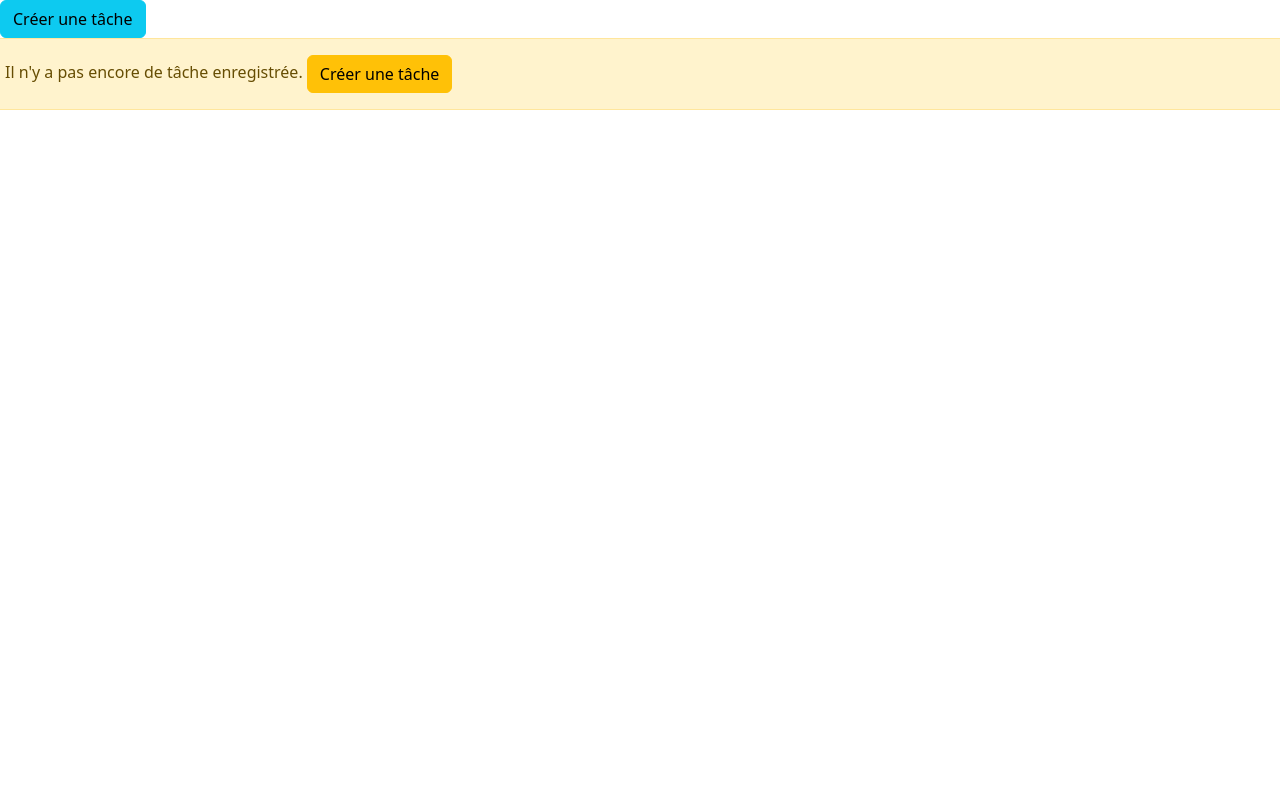
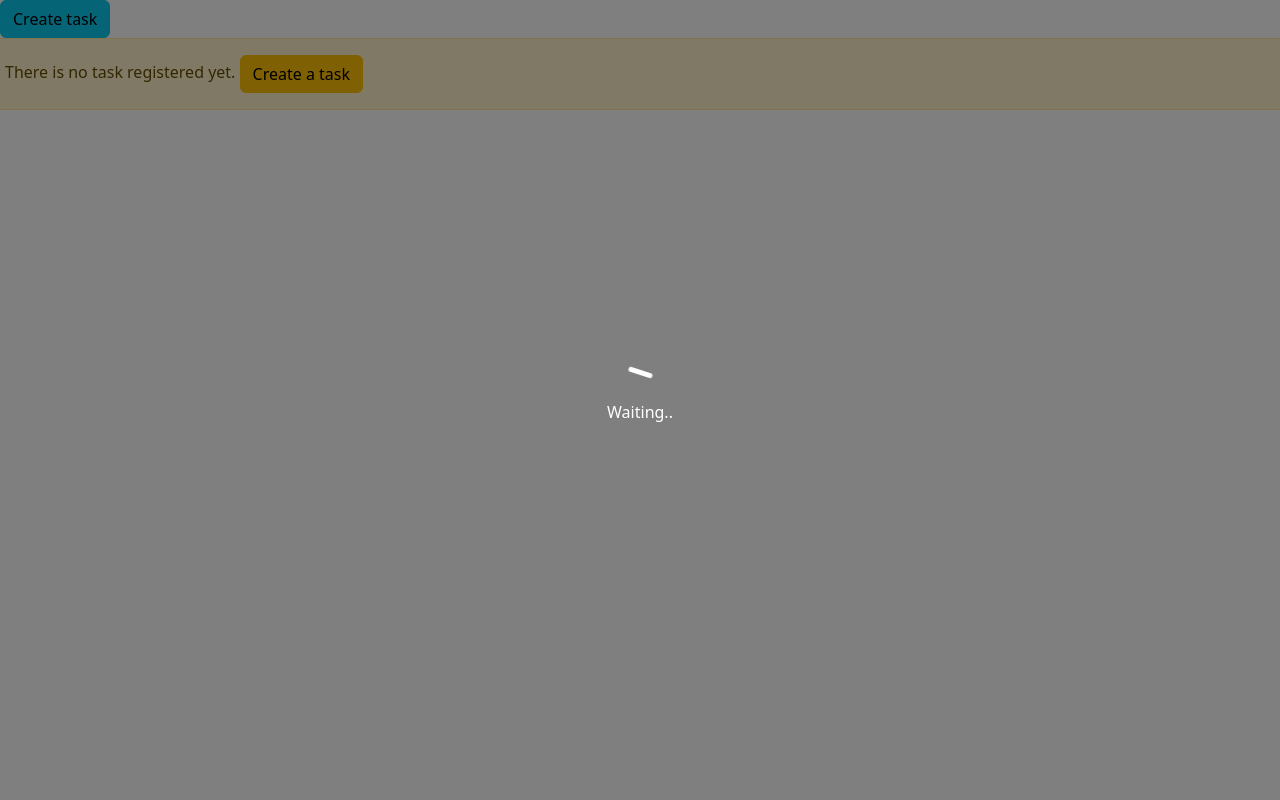
Before and after one commit to un-sam-sauvage/todo, a Symfony app: template templates/task/list.html.twig in a window 1280 px wide. Shown: the part 64-864 px from the top of the page. Before the commit the page ends 174 px from the top, so only its background shows below. Run offline with Twig, Linux system fonts and the light colour scheme; the template is opened without the code that fills it, so the values that code supplies are empty; some libraries are stand-ins or nearby versions.

Commit message:
animation

```diff
--- a/src/Form/TaskType.php
+++ b/src/Form/TaskType.php
@@ -13,7 +13,6 @@ class TaskType extends AbstractType
 		$builder
 			->add('title')
 			->add('content', TextareaType::class)
-			//->add('author') ===> must be the user authenticated
 		;
 	}
 }
--- a/templates/base.html.twig
+++ b/templates/base.html.twig
@@ -147,9 +147,49 @@
 				</ul>
 			</nav>
 		{% endblock %}
+		{% block waitingScreen %}
+			<style>
+				#waiting-screen {
+					display: flex;
+					flex-direction: column;
+					gap: 15px;
+					position: absolute;
+					width: 100%;
+					height: 100%;
+					justify-content: center;
+					align-items: center;
+					background-color: rgba(0, 0, 0, 0.5);
+					z-index: 5;
+				}
 
+				#waiting-spinner {
+					width: 5px;
+					height: 25px;
+					background-color: white;
+					animation: spinner 1s linear infinite;
+					border-radius: 10px;
+				}
+
+				#waiting-screen-text {
+					color: white;
+				}
+				@keyframes spinner {
+					0% {
+						transform: rotate(0);
+					}
+
+					100% {
+						transform: rotate(180deg);
+					}
+				}
+			</style>
+		{% endblock %}
 	</head>
 	<body>
+		<div id="waiting-screen">
+			<div id="waiting-spinner"></div>
+			<p id="waiting-screen-text">Waiting...</p>
+		</div>
 		<div id="flash-notice-container">
 			{% for message in app.flashes('notice') %}
 				<div class="flash-notice">
@@ -165,6 +205,26 @@
 			setTimeout(() => {
 				document.getElementById("flash-notice-container").remove();
 			}, 5000);
+
+			/**
+			 * @param bool {start} whether the waiting screen start or end
+			 */
+			function setWaiting (start) {
+				let waitingScreen = document.getElementById("waiting-screen")
+				if (start) {
+					waitingScreen.style.display = "flex";
+				} else {
+					waitingScreen.style.display = "none";
+				}
+			}
+			window.addEventListener("DOMContentLoaded", () => {
+				setInterval(() => {
+					document.getElementById("waiting-screen-text").textContent = "Waiting.."
+				}, 500);
+				setInterval(() => {
+					document.getElementById("waiting-screen-text").textContent = "Waiting..."
+				}, 1000);
+			})
 		</script>
 	</body>
 </html>
--- a/templates/task/list.html.twig
+++ b/templates/task/list.html.twig
@@ -1,36 +1,62 @@
 {% extends 'base.html.twig' %}
 
 {% block header_img %}<img class="slide-image" src="{{ asset('img/todolist_content.jpg') }}" alt="todo list">{% endblock %}
+{% block stylesheets %}
+<style>
+	.card {
+		width: fit-content;
+		padding: 1% 2%;
+	}
+	.card-links {
+		display: flex;
+		justify-content: space-between;
+		gap: 5px;
+	}
+</style>
+{% endblock %}
 
 {% block body %}
-    <a href="{{ path('task_create') }}" class="btn btn-info pull-right">Créer une tâche</a>
+	<a href="{{ path('task_create') }}" class="btn btn-info pull-right">Create task</a>
 	<div class="row">
 		{% for task in tasks %}
-        <div class="col-sm-4 col-lg-4 col-md-4">
+		<div class="col-sm-4 col-lg-4 col-md-4 card">
 			<div class="thumbnail">
-                <div class="caption">
-                    <h4 class="pull-right">
-                        {% if task.isDone %}<span class="glyphicon glyphicon-ok"></span>{% else %}<span class="glyphicon glyphicon-remove"></span>{% endif %}
-                    </h4>
-                    <h4><a href="{{ path('task_edit', {'id' : task.id }) }}">{{ task.title }}</a></h4>
-                    <p>{{ task.content }}</p>
-                </div>
-                <div>
-                    <form action="{{ path('task_toggle', {'id' : task.id }) }}">
-                        <button class="btn btn-success btn-sm pull-right">
-                            {% if not task.isDone %}Marquer comme faite{% else %}Marquer non terminée{% endif %}
+				<h4 class="card-title"><a href="{{ path('task_edit', {'id' : task.id }) }}">{{ task.title }}</a></h4>
+				<p class="card-text">{{ task.content }}</p>
+				<div class="card-links">
+					<a href="{{ path('task_edit', {'id': task.id }) }}" class="btn btn-warning btn-sm">Edit</a>
+						<button class="btn btn-success btn-sm pull-right btn-toggle" data-id="{{ task.id }}">
+							{% if not task.isDone %}Mark as done{% else %}Mark as unfinished{% endif %}
 						</button>
-                    </form>
 					<form action="{{ path('task_delete', {'id' : task.id }) }}">
-                        <button class="btn btn-danger btn-sm pull-right">Supprimer</button>
+						<button class="btn btn-danger btn-sm pull-right">Delete</button>
 					</form>
 				</div>
 			</div>
 		</div>
 		{% else %}
 			<div class="alert alert-warning" role="alert">
-                Il n'y a pas encore de tâche enregistrée. <a href="{{ path('task_create') }}" class="btn btn-warning pull-right">Créer une tâche</a>
+				There is no task registered yet. <a href="{{ path('task_create') }}" class="btn btn-warning pull-right">Create a task</a>
 			</div>
 		{% endfor %}
 	</div>
+	<script>
+		window.addEventListener("DOMContentLoaded", () => {
+			document.querySelectorAll(".btn-toggle").forEach(btn => {
+				btn.addEventListener("click", btnClicked => {
+					let btnId = btnClicked.target.getAttribute("data-id");
+					fetch(btnId + "/toggle", {
+						method: "POST",
+						headers: {
+							'Content-Type': 'application/json'
+						},
+					}).then(res => {
+						return res.json()
+					}).then(data => {
+						btnClicked.target.textContent = (data.newState ? "Mark as unfinished" : "Mark as done");
+					})
+				})
+			})
+		})
+	</script>
 {% endblock %}
```
Also changed, not shown: migrations/Version20231013110632.php (added, +35 -0 lines), src/Controller/TaskController.php (+8 -4 lines), src/Entity/Task.php (+16 -0 lines), src/Entity/User.php (+40 -0 lines). Lines whose indentation alone changed are shown as unchanged.
